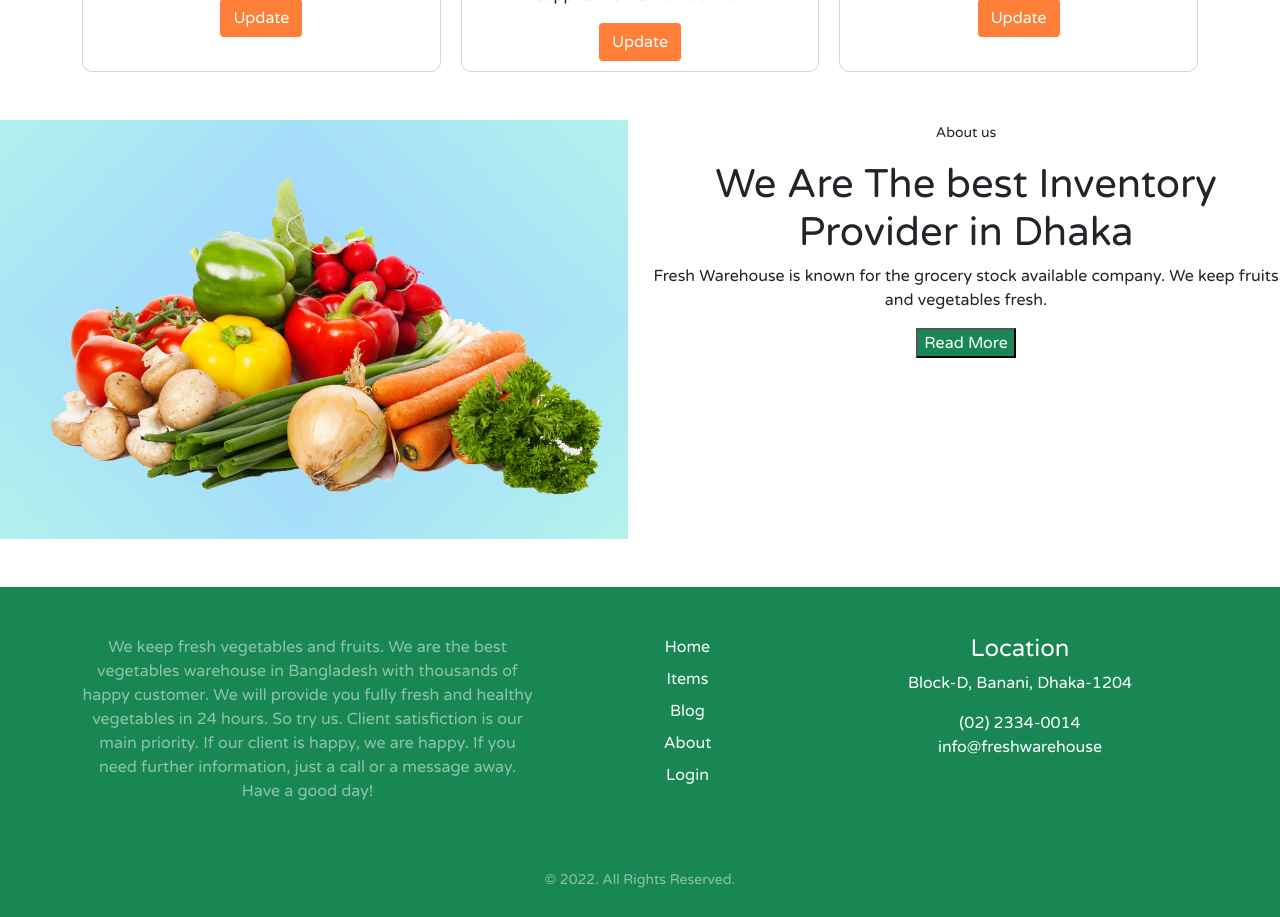
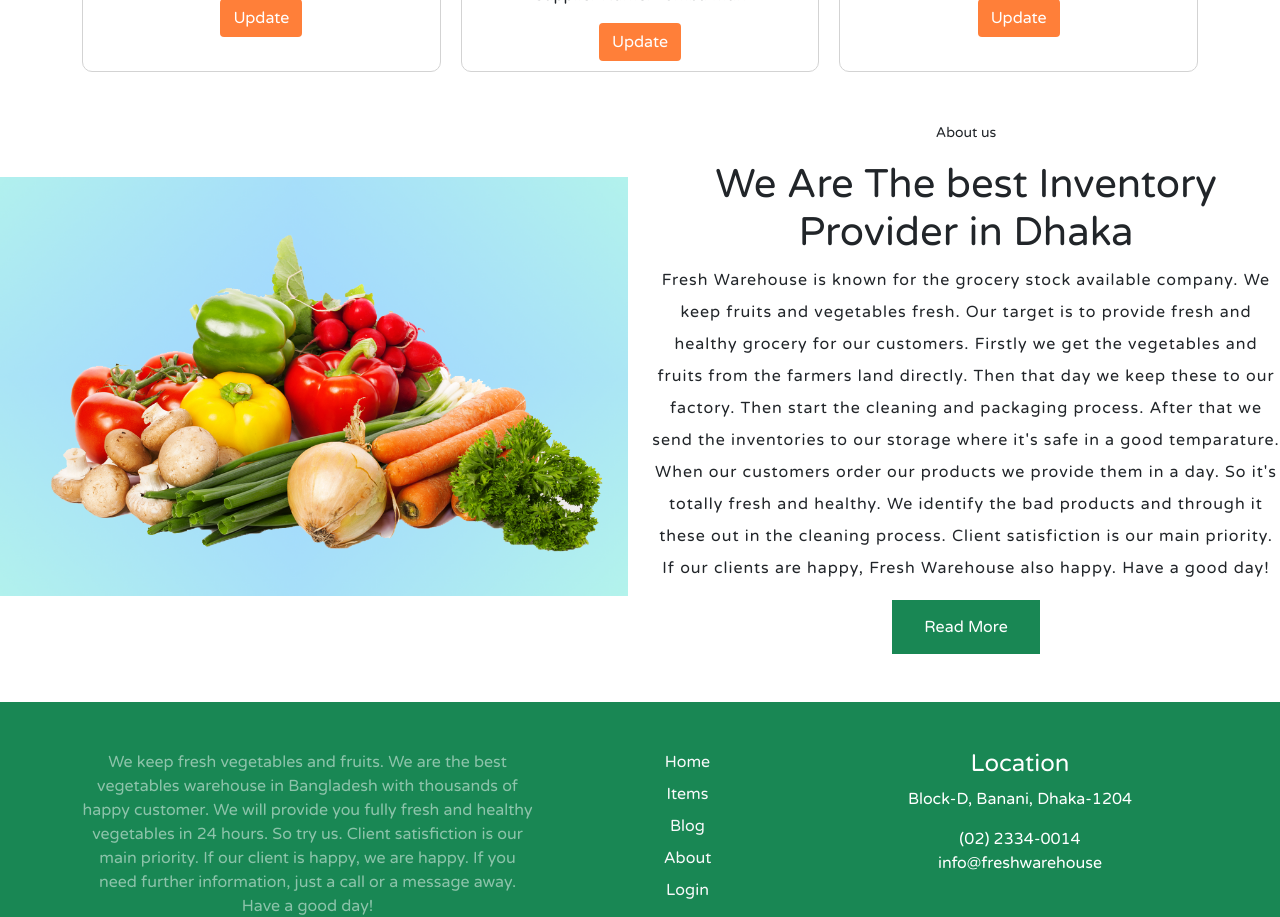
Before and after one commit to muhammadalaminwd/eleventh-assignment-client-side, a React (Create React App) app: page / in a window 1280 px wide. Shown: the part 1840-2757 px from the top of the page. Built offline with nearby package versions, Linux system fonts and the light colour scheme.

Commit message:
about us button fixed

```diff
--- /dev/null
+++ b/src/Pages/Home/About/About.css
@@ -0,0 +1,14 @@
+.about-us{
+    letter-spacing: 1px;
+    line-height: 200%;
+}
+
+.read-more{
+    border: none;
+    color: white;
+    padding: 15px 32px;
+    text-align: center;
+    text-decoration: none;
+    display: inline-block;
+    font-size: 16px;
+}
--- a/src/Pages/Home/About/About.js
+++ b/src/Pages/Home/About/About.js
@@ -1,15 +1,16 @@
 import React from 'react';
 import vegetables from '../../../images/images/vegetables.png'
+import './About.css'
 
 const About = () => {
     return (
-        <div className='row mt-5'>
+        <div className='row mt-5 align-items-center'>
         <div className='col-xs-6 col-lg-6 col-md-6 col-sm-12'><img className='col-sm-12' src={vegetables}  width=""/></div>
         <div className='col-xs-6 col-lg-6 col-md-6 col-sm-12'>
         <p><small>About us</small></p>
         <h1>We Are The best Inventory Provider in Dhaka</h1>
-        <p>Fresh Warehouse is known for the grocery stock available company. We keep fruits and vegetables fresh. </p>
-        <button className='bg-success text-white'>Read More</button>
+        <p className='about-us'>Fresh Warehouse is known for the grocery stock available company. We keep fruits and vegetables fresh. Our target is to provide fresh and healthy grocery for our customers. Firstly we get the vegetables and fruits from the farmers land directly. Then that day we keep these to our factory. Then start the cleaning and packaging process. After that we send the inventories to our storage where it's safe in a good temparature. When our customers order our products we provide them in a day. So it's totally fresh and healthy. We identify the bad products and through it these out in the cleaning process. Client satisfiction is our main priority. If our clients are happy, Fresh Warehouse also happy. Have a good day!</p>
+        <button className='bg-success text-white read-more'>Read More</button>
         </div>
     </div>
     );
```
